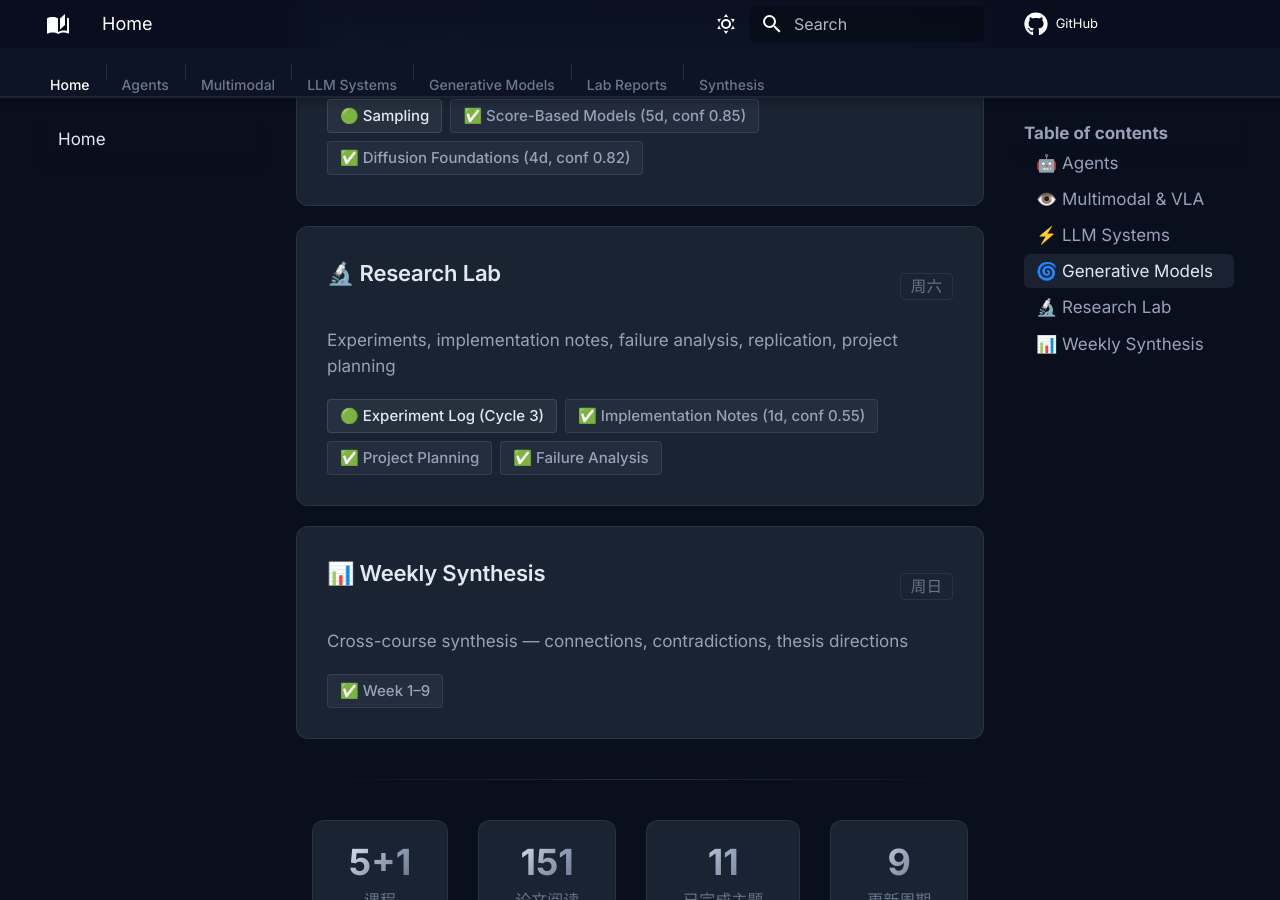
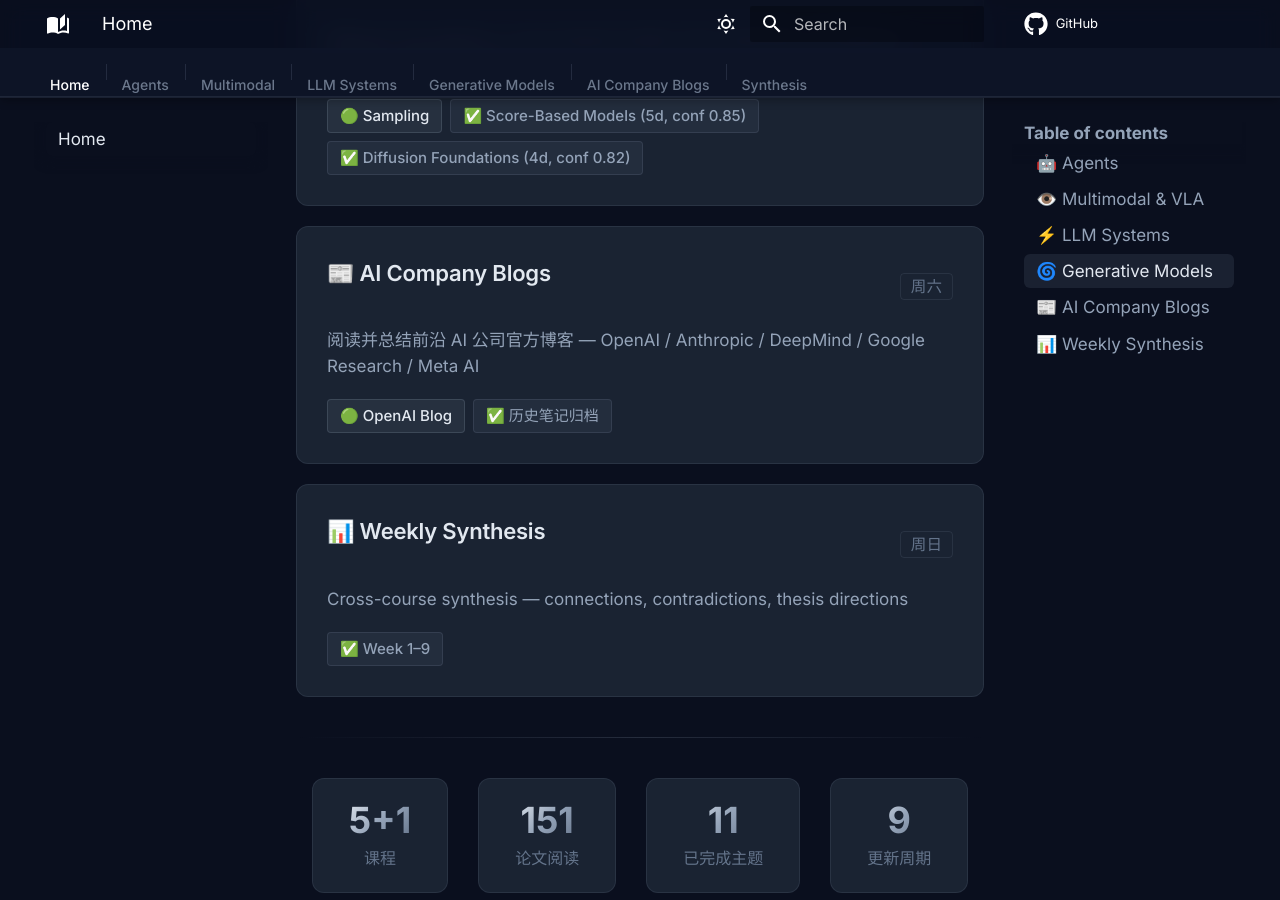
Before and after one commit to caiyuanrui/ai-tour, an MkDocs documentation site: the page built from docs/index.md, in a window 1280 px wide and 900 px high, scrolled down 1481 px. Built offline with MkDocs 1.6.1 and Material for MkDocs 9.7.7, drawn with Linux system fonts in a browser that asks for light colours; comment, search, counter and statistics services are not loaded.

Commit message:
rename research-lab → AI Company Blogs (ai-blogs), remove projects/ from git tracking pending user confirm

```diff
--- a/docs/lab-reports/index.md
+++ b/docs/ai-blogs/index.md
@@ -1,6 +1,6 @@
 <div class="ai-hero" markdown="1">
 
-# 🔬 Research Lab
+# 📰 AI Company Blogs
 
 <div class="ai-subtitle">**周六** · 阅读并总结前沿 AI 公司的官方博客（OpenAI / Anthropic / DeepMind / Google Research / Meta AI）</div>
 
--- a/docs/index.md
+++ b/docs/index.md
@@ -79,16 +79,14 @@
 <div class="ai-course-card" markdown="1">
 <div class="ai-card-header" markdown="1">
 
-### [🔬 Research Lab](lab-reports/index.md)
+### [📰 AI Company Blogs](ai-blogs/index.md)
 <span class="ai-card-day">周六</span>
 
 </div>
-<div class="ai-card-desc">Experiments, implementation notes, failure analysis, replication, project planning</div>
+<div class="ai-card-desc">阅读并总结前沿 AI 公司官方博客 — OpenAI / Anthropic / DeepMind / Google Research / Meta AI</div>
 <div class="ai-card-topics">
-<span class="ai-topic-badge active">🟢 Experiment Log (Cycle 3)</span>
-<span class="ai-topic-badge completed">✅ Implementation Notes (1d, conf 0.55)</span>
-<span class="ai-topic-badge completed">✅ Project Planning</span>
-<span class="ai-topic-badge completed">✅ Failure Analysis</span>
+<span class="ai-topic-badge active">🟢 OpenAI Blog</span>
+<span class="ai-topic-badge completed">✅ 历史笔记归档</span>
 </div>
 </div>
 
--- a/mkdocs.yml
+++ b/mkdocs.yml
@@ -149,33 +149,33 @@ nav:
       - "Day 5 — Score Smoothing + Topic Capstone": generative-models/score-models/2026-07-30-score-models.md
     - Sampling:
       - generative-models/samplers/index.md
-  - Lab Reports:
-    - lab-reports/index.md
+  - AI Company Blogs:
+    - ai-blogs/index.md
     - OpenAI Blog:
-      - lab-reports/openai/index.md
+      - ai-blogs/openai/index.md
     - Anthropic Blog:
-      - lab-reports/anthropic/index.md
+      - ai-blogs/anthropic/index.md
     - Google DeepMind Blog:
-      - lab-reports/deepmind/index.md
+      - ai-blogs/deepmind/index.md
     - Google Research Blog:
-      - lab-reports/google-research/index.md
+      - ai-blogs/google-research/index.md
     - Meta AI Blog:
-      - lab-reports/meta-ai/index.md
+      - ai-blogs/meta-ai/index.md
     - Other AI Labs:
-      - lab-reports/other-labs/index.md
+      - ai-blogs/other-labs/index.md
     - Project Planning (archive):
-      - "Week 1": lab-reports/2026-06-06-week-1-lab.md
-      - "Day 2 — CogRouter": lab-reports/project-planning/2026-06-13-project-planning.md
-      - "Day 3 — Token Economics": lab-reports/project-planning/2026-06-20-project-planning.md
-      - "Day 4 — Budget-Aware Eval": lab-reports/project-planning/2026-07-18-project-planning.md
-      - "Day 5 — P3v2 Architecture Design": lab-reports/project-planning/2026-07-25-project-planning.md
+      - "Week 1": ai-blogs/2026-06-06-week-1-lab.md
+      - "Day 2 — CogRouter": ai-blogs/project-planning/2026-06-13-project-planning.md
+      - "Day 3 — Token Economics": ai-blogs/project-planning/2026-06-20-project-planning.md
+      - "Day 4 — Budget-Aware Eval": ai-blogs/project-planning/2026-07-18-project-planning.md
+      - "Day 5 — P3v2 Architecture Design": ai-blogs/project-planning/2026-07-25-project-planning.md
     - Implementation Notes (archive):
-      - "Day 1 — Token Budget Agent": lab-reports/implementation-notes/2026-06-27-implementation-notes.md
-      - "Day 2 — SDB Budget Enforcement": lab-reports/implementation-notes/2026-08-01-implementation-notes.md
+      - "Day 1 — Token Budget Agent": ai-blogs/implementation-notes/2026-06-27-implementation-notes.md
+      - "Day 2 — SDB Budget Enforcement": ai-blogs/implementation-notes/2026-08-01-implementation-notes.md
     - Experiment Log (archive):
-      - "Day 1 — 87.9% Purification Benchmark": lab-reports/experiment-log/2026-07-04-experiment-log.md
+      - "Day 1 — 87.9% Purification Benchmark": ai-blogs/experiment-log/2026-07-04-experiment-log.md
     - Failure Analysis (archive):
-      - "Day 1 — P3 Failure Postmortem": lab-reports/failure-analysis/2026-07-11-failure-analysis.md
+      - "Day 1 — P3 Failure Postmortem": ai-blogs/failure-analysis/2026-07-11-failure-analysis.md
   - Synthesis:
     - synthesis/index.md
     - Weekly:
```
Also changed, not shown: docs/ai-blogs/2026-06-06-week-1-lab.md (renamed from docs/lab-reports/2026-06-06-week-1-lab.md), docs/ai-blogs/anthropic/index.md (renamed from docs/lab-reports/anthropic/index.md), docs/ai-blogs/deepmind/index.md (renamed from docs/lab-reports/deepmind/index.md), docs/ai-blogs/experiment-log/2026-07-04-experiment-log.md (renamed from docs/lab-reports/experiment-log/2026-07-04-experiment-log.md), docs/ai-blogs/failure-analysis/2026-07-11-failure-analysis.md (renamed from docs/lab-reports/failure-analysis/2026-07-11-failure-analysis.md), docs/ai-blogs/google-research/index.md (renamed from docs/lab-reports/google-research/index.md), docs/ai-blogs/implementation-notes/2026-06-27-implementation-notes.md (renamed from docs/lab-reports/implementation-notes/2026-06-27-implementation-notes.md), docs/ai-blogs/implementation-notes/2026-08-01-implementation-notes.md (renamed from docs/lab-reports/implementation-notes/2026-08-01-implementation-notes.md), docs/ai-blogs/meta-ai/index.md (renamed from docs/lab-reports/meta-ai/index.md), docs/ai-blogs/openai/index.md (renamed from docs/lab-reports/openai/index.md), docs/ai-blogs/other-labs/index.md (renamed from docs/lab-reports/other-labs/index.md), docs/ai-blogs/project-planning/2026-06-13-project-planning.md (renamed from docs/lab-reports/project-planning/2026-06-13-project-planning.md), docs/ai-blogs/project-planning/2026-06-20-project-planning.md (renamed from docs/lab-reports/project-planning/2026-06-20-project-planning.md), docs/ai-blogs/project-planning/2026-07-18-project-planning.md (renamed from docs/lab-reports/project-planning/2026-07-18-project-planning.md), 1 more files.
